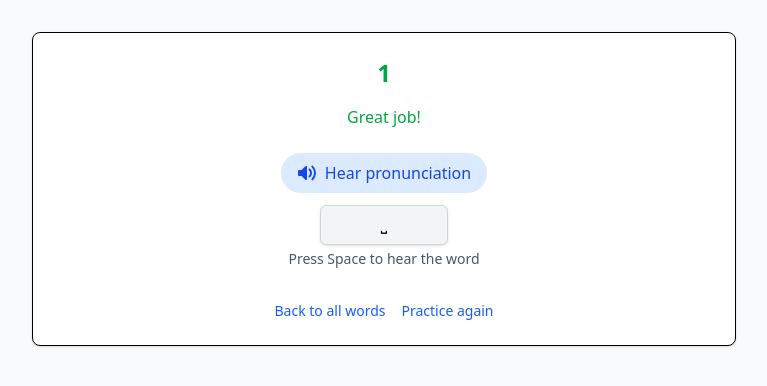
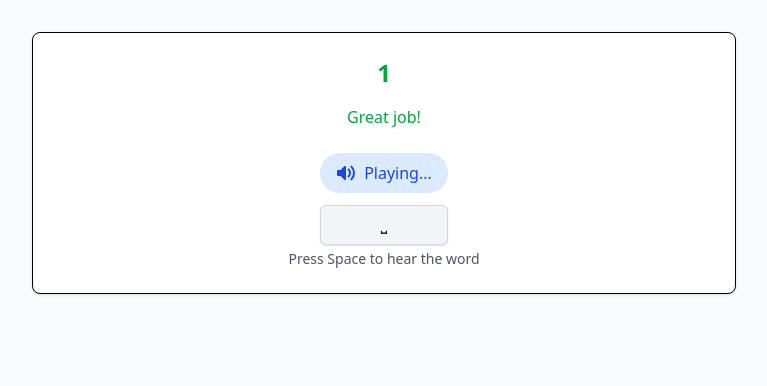
Before and after one commit to ratautas/klava2, a SvelteKit app: page /1/complete in a window 1280 px wide. Shown: the top 386 px of the page, without its empty margins (256-1023 px from the left). Built offline with nearby package versions, Linux system fonts and the light colour scheme.

Commit message:
Refactor word handling in +page.svelte and +page.ts for improved data flow and styling

```diff
--- a/src/routes/[word]/complete/+page.svelte
+++ b/src/routes/[word]/complete/+page.svelte
@@ -1,12 +1,12 @@
 <script lang="ts">
-	import { page } from '$app/stores';
 	import KeyCap from '$lib/components/KeyCap.svelte';
 	import { goto } from '$app/navigation';
 	import { onMount } from 'svelte';
 	import { WORD_LIST, getNextWord } from '$lib/stores/words';
 
-	// Get the word from the route params
-	const word = $derived($page.params.word?.toUpperCase() || '');
+	// Get the word from the route data
+	const { data } = $props<{ data: import('./$types').PageData }>();
+	const { word } = data;
 
 	// Get the next word
 	const nextWord = $derived(getNextWord(word));
@@ -15,8 +15,8 @@
 	);
 
 	// Track if word has been pronounced
-	let hasBeenPronounced = false;
-	let isPlaying = false;
+	let hasBeenPronounced = $state(false);
+	let isPlaying = $state(false);
 
 	// Function to pronounce the word
 	function pronounceWord() {
@@ -41,7 +41,7 @@
 				pronounceWord();
 			} else {
 				// Second space press (after pronunciation) should navigate to next word
-				goto(`/words/${nextWord}`);
+				goto(`/${nextWord}`);
 			}
 		}
 	}
@@ -55,9 +55,7 @@
 		return () => {
 			window.removeEventListener('keydown', handleKeyDown);
 			// Cancel any ongoing speech when component unmounts
-			if (window.speechSynthesis) {
-				window.speechSynthesis.cancel();
-			}
+			window.speechSynthesis?.cancel();
 		};
 	});
 </script>
@@ -65,14 +63,14 @@
 <main class="mx-auto max-w-3xl p-8">
 	<div class="rounded-lg border bg-white p-6 shadow-sm">
 		<div class="flex flex-col items-center gap-4">
-			<h3 class="text-2xl font-bold text-green-600">{word}</h3>
+			<h3 class="text-2xl font-bold text-green-600 uppercase">{word}</h3>
 			<p class="font-medium text-green-600">Great job!</p>
 
 			<!-- Pronunciation and Next Step Controls -->
 			<div class="mt-2 flex flex-col items-center">
 				{#if !hasBeenPronounced}
 					<button
-						on:click={pronounceWord}
+						onclick={pronounceWord}
 						class="mb-3 flex items-center gap-2 rounded-full bg-blue-100 px-4 py-2 text-blue-700 transition-colors hover:bg-blue-200"
 						disabled={isPlaying}
 					>
@@ -98,13 +96,6 @@
 					<p class="mt-1 text-sm text-gray-600">Press Space for next word ({nextWordUppercase})</p>
 				{/if}
 			</div>
-
-			<div class="mt-4 flex gap-4">
-				<a href="/" class="text-sm text-blue-600 hover:underline">Back to all words</a>
-				<a href="/words/{word.toLowerCase()}" class="text-sm text-blue-600 hover:underline"
-					>Practice again</a
-				>
-			</div>
 		</div>
 	</div>
 </main>
--- /dev/null
+++ b/src/routes/[word]/complete/+page.ts
@@ -0,0 +1,7 @@
+import type { PageLoad } from './$types';
+
+export const load: PageLoad = ({ params }) => {
+  return {
+    word: params.word.toLowerCase(),
+  };
+};
--- a/src/routes/[word]/input/+page.svelte
+++ b/src/routes/[word]/input/+page.svelte
@@ -47,7 +47,9 @@
 
 <main class="mx-auto max-w-3xl p-8">
 	<div class="flex flex-col items-center gap-4">
-		<h3 class="mb-4 text-4xl font-bold uppercase">{word}</h3>
+		<h3 class="mb-4 text-4xl font-bold uppercase" class:text-green-500={isComplete}>
+			{word}
+		</h3>
 		<div class="mb-4 flex gap-4">
 			{#each word.split('') as letter, i}
 				<div class="flex items-center justify-center uppercase">
```
